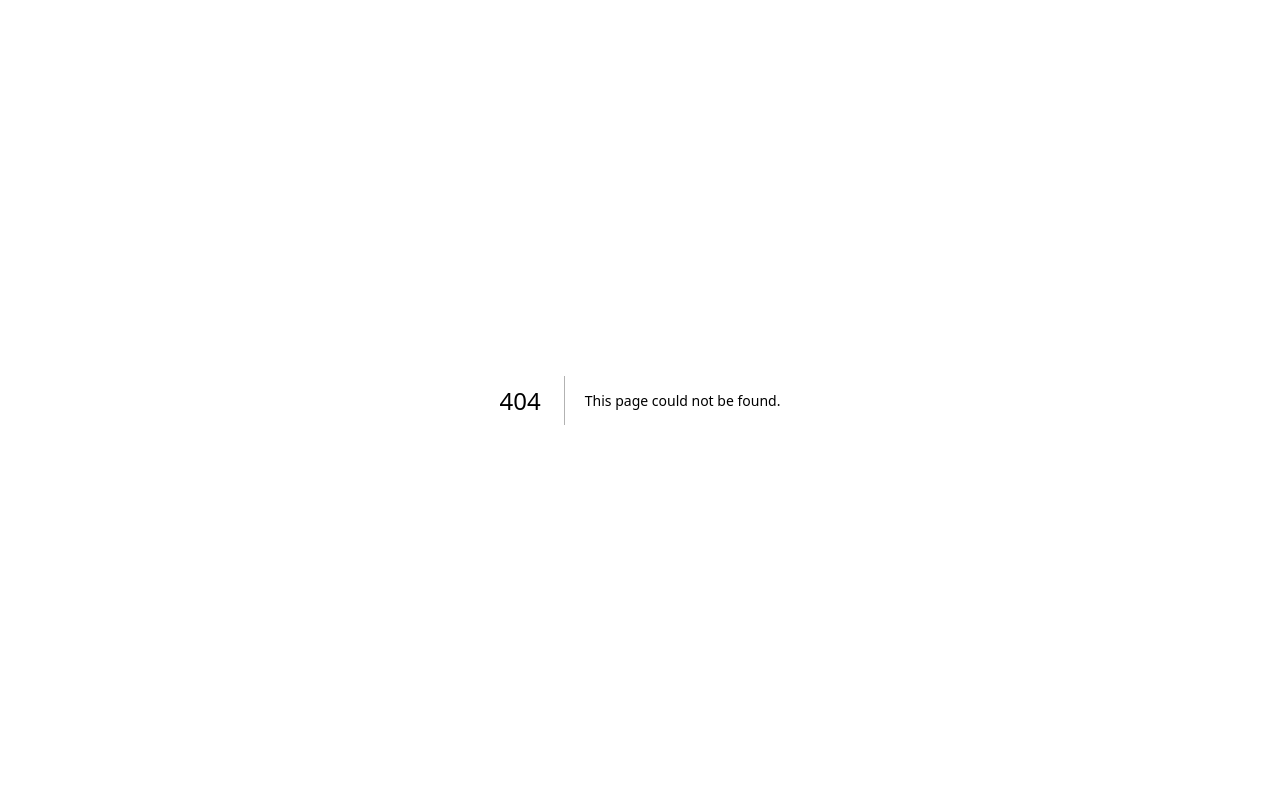
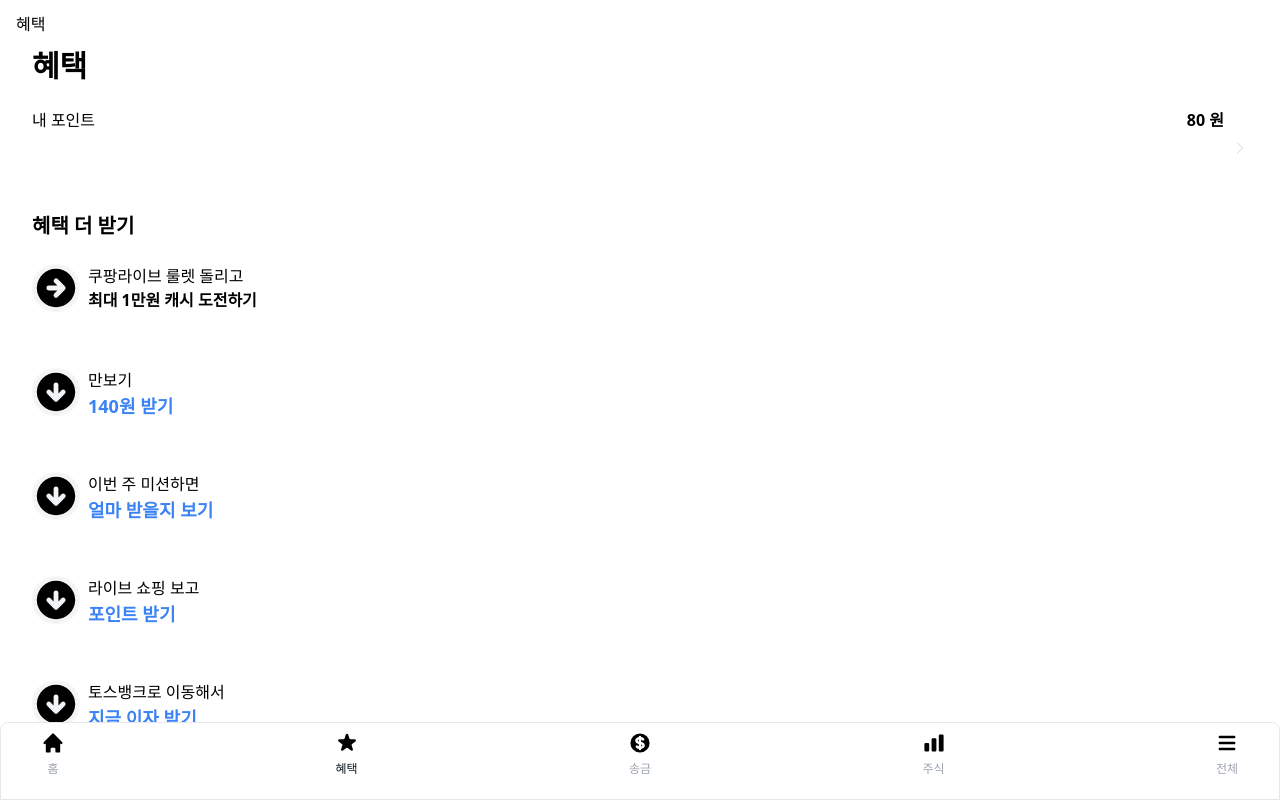
Before and after one commit to daeunkim212/ddos, a Next.js app: page /benefits in a window 1280 px wide. Before the commit this address had no page. Built offline with nearby package versions, Linux system fonts and the light colour scheme.

Commit message:
feat: 혜택 page

```diff
--- /dev/null
+++ b/src/pages/benefits.tsx
@@ -0,0 +1,291 @@
+import Header from "components/atoms/header";
+import Layout from "components/atoms/layout";
+import Item from "components/molecules/item";
+import NavBar from "components/organisms/nav-bar";
+
+export default function Benefits() {
+  const user = {
+    points: "80",
+  };
+  const benefits = [
+    {
+      icons: (
+        <svg
+          xmlns="http://www.w3.org/2000/svg"
+          className="w-full h-full"
+          viewBox="0 0 20 20"
+          fill="currentColor"
+        >
+          <path
+            fillRule="evenodd"
+            d="M10 18a8 8 0 100-16 8 8 0 000 16zm1-11a1 1 0 10-2 0v3.586L7.707 9.293a1 1 0 00-1.414 1.414l3 3a1 1 0 001.414 0l3-3a1 1 0 00-1.414-1.414L11 10.586V7z"
+            clipRule="evenodd"
+          />
+        </svg>
+      ),
+      subTitle: "만보기",
+      title: "140원 받기",
+    },
+    {
+      icons: (
+        <svg
+          xmlns="http://www.w3.org/2000/svg"
+          className="w-full h-full"
+          viewBox="0 0 20 20"
+          fill="currentColor"
+        >
+          <path
+            fillRule="evenodd"
+            d="M10 18a8 8 0 100-16 8 8 0 000 16zm1-11a1 1 0 10-2 0v3.586L7.707 9.293a1 1 0 00-1.414 1.414l3 3a1 1 0 001.414 0l3-3a1 1 0 00-1.414-1.414L11 10.586V7z"
+            clipRule="evenodd"
+          />
+        </svg>
+      ),
+      subTitle: "이번 주 미션하면",
+      title: "얼마 받을지 보기",
+    },
+    {
+      icons: (
+        <svg
+          xmlns="http://www.w3.org/2000/svg"
+          className="w-full h-full"
+          viewBox="0 0 20 20"
+          fill="currentColor"
+        >
+          <path
+            fillRule="evenodd"
+            d="M10 18a8 8 0 100-16 8 8 0 000 16zm1-11a1 1 0 10-2 0v3.586L7.707 9.293a1 1 0 00-1.414 1.414l3 3a1 1 0 001.414 0l3-3a1 1 0 00-1.414-1.414L11 10.586V7z"
+            clipRule="evenodd"
+          />
+        </svg>
+      ),
+      subTitle: "라이브 쇼핑 보고",
+      title: "포인트 받기",
+    },
+    {
+      icons: (
+        <svg
+          xmlns="http://www.w3.org/2000/svg"
+          className="w-full h-full"
+          viewBox="0 0 20 20"
+          fill="currentColor"
+        >
+          <path
+            fillRule="evenodd"
+            d="M10 18a8 8 0 100-16 8 8 0 000 16zm1-11a1 1 0 10-2 0v3.586L7.707 9.293a1 1 0 00-1.414 1.414l3 3a1 1 0 001.414 0l3-3a1 1 0 00-1.414-1.414L11 10.586V7z"
+            clipRule="evenodd"
+          />
+        </svg>
+      ),
+      subTitle: "토스뱅크로 이동해서",
+      title: "지금 이자 받기",
+    },
+    {
+      icons: (
+        <svg
+          xmlns="http://www.w3.org/2000/svg"
+          className="w-full h-full"
+          viewBox="0 0 20 20"
+          fill="currentColor"
+        >
+          <path
+            fillRule="evenodd"
+            d="M10 18a8 8 0 100-16 8 8 0 000 16zm1-11a1 1 0 10-2 0v3.586L7.707 9.293a1 1 0 00-1.414 1.414l3 3a1 1 0 001.414 0l3-3a1 1 0 00-1.414-1.414L11 10.586V7z"
+            clipRule="evenodd"
+          />
+        </svg>
+      ),
+      subTitle: "행운퀴즈 풀고",
+      title: "포인트 받기",
+    },
+    {
+      icons: (
+        <svg
+          xmlns="http://www.w3.org/2000/svg"
+          className="w-full h-full"
+          viewBox="0 0 20 20"
+          fill="currentColor"
+        >
+          <path
+            fillRule="evenodd"
+            d="M10 18a8 8 0 100-16 8 8 0 000 16zm1-11a1 1 0 10-2 0v3.586L7.707 9.293a1 1 0 00-1.414 1.414l3 3a1 1 0 001.414 0l3-3a1 1 0 00-1.414-1.414L11 10.586V7z"
+            clipRule="evenodd"
+          />
+        </svg>
+      ),
+      subTitle: "친구와 함께 토스 켜고",
+      title: "포인트 받기",
+    },
+    {
+      icons: (
+        <svg
+          xmlns="http://www.w3.org/2000/svg"
+          className="w-full h-full"
+          viewBox="0 0 20 20"
+          fill="currentColor"
+        >
+          <path
+            fillRule="evenodd"
+            d="M10 18a8 8 0 100-16 8 8 0 000 16zm1-11a1 1 0 10-2 0v3.586L7.707 9.293a1 1 0 00-1.414 1.414l3 3a1 1 0 001.414 0l3-3a1 1 0 00-1.414-1.414L11 10.586V7z"
+            clipRule="evenodd"
+          />
+        </svg>
+      ),
+      subTitle: "버튼 누루고",
+      title: "10원 받기",
+    },
+    {
+      icons: (
+        <svg
+          xmlns="http://www.w3.org/2000/svg"
+          className="w-full h-full"
+          viewBox="0 0 20 20"
+          fill="currentColor"
+        >
+          <path
+            fillRule="evenodd"
+            d="M10 18a8 8 0 100-16 8 8 0 000 16zm1-11a1 1 0 10-2 0v3.586L7.707 9.293a1 1 0 00-1.414 1.414l3 3a1 1 0 001.414 0l3-3a1 1 0 00-1.414-1.414L11 10.586V7z"
+            clipRule="evenodd"
+          />
+        </svg>
+      ),
+      subTitle: "좋아하는 브랜드에서",
+      title: "브랜드 캐시백 받기",
+    },
+    {
+      icons: (
+        <svg
+          xmlns="http://www.w3.org/2000/svg"
+          className="w-full h-full"
+          viewBox="0 0 20 20"
+          fill="currentColor"
+        >
+          <path
+            fillRule="evenodd"
+            d="M10 18a8 8 0 100-16 8 8 0 000 16zm1-11a1 1 0 10-2 0v3.586L7.707 9.293a1 1 0 00-1.414 1.414l3 3a1 1 0 001.414 0l3-3a1 1 0 00-1.414-1.414L11 10.586V7z"
+            clipRule="evenodd"
+          />
+        </svg>
+      ),
+      subTitle: "토스페이 결제할 때",
+      title: "할인.캐시백 받기",
+    },
+    {
+      icons: (
+        <svg
+          xmlns="http://www.w3.org/2000/svg"
+          className="w-full h-full"
+          viewBox="0 0 20 20"
+          fill="currentColor"
+        >
+          <path
+            fillRule="evenodd"
+            d="M10 18a8 8 0 100-16 8 8 0 000 16zm1-11a1 1 0 10-2 0v3.586L7.707 9.293a1 1 0 00-1.414 1.414l3 3a1 1 0 001.414 0l3-3a1 1 0 00-1.414-1.414L11 10.586V7z"
+            clipRule="evenodd"
+          />
+        </svg>
+      ),
+      subTitle: "카드 쓰고",
+      title: "70,000 받기",
+    },
+  ];
+  const gainedBenefits = [
+    {
+      icons: (
+        <svg
+          xmlns="http://www.w3.org/2000/svg"
+          className="w-full h-full"
+          viewBox="0 0 20 20"
+          fill="currentColor"
+        >
+          <path
+            fillRule="evenodd"
+            d="M10 18a8 8 0 100-16 8 8 0 000 16zm1-11a1 1 0 10-2 0v3.586L7.707 9.293a1 1 0 00-1.414 1.414l3 3a1 1 0 001.414 0l3-3a1 1 0 00-1.414-1.414L11 10.586V7z"
+            clipRule="evenodd"
+          />
+        </svg>
+      ),
+      subTitle: "만보기",
+      title: "140원 받기",
+    },
+  ];
+  return (
+    <>
+      <Layout type="header">
+        <span>혜택</span>
+      </Layout>
+
+      <Layout type="body">
+        <Header type="h1">혜택</Header>
+        <div className="py-2">
+          <Item>
+            <Item.Left>내 포인트</Item.Left>
+            <Item.Right hasArrow={true}>
+              <span className="font-bold">{user.points} 원</span>
+            </Item.Right>
+          </Item>
+        </div>
+        <div className="mt-4">
+          <Header type="h2">혜택 더 받기</Header>
+          <div className="mt-4 space-y-2">
+            <Item>
+              <Item.Left
+                logo={
+                  <svg
+                    xmlns="http://www.w3.org/2000/svg"
+                    className="w-full h-full"
+                    viewBox="0 0 20 20"
+                    fill="currentColor"
+                  >
+                    <path
+                      fillRule="evenodd"
+                      d="M10 18a8 8 0 100-16 8 8 0 000 16zm3.707-8.707l-3-3a1 1 0 00-1.414 1.414L10.586 9H7a1 1 0 100 2h3.586l-1.293 1.293a1 1 0 101.414 1.414l3-3a1 1 0 000-1.414z"
+                      clipRule="evenodd"
+                    />
+                  </svg>
+                }
+              >
+                <div className="flex-col">
+                  <div>쿠팡라이브 룰렛 돌리고</div>
+                  <div className="font-bold">최대 1만원 캐시 도전하기</div>
+                </div>
+              </Item.Left>
+            </Item>
+            {benefits.map((item, i) => (
+              <Item key={i}>
+                <div className="flex justify-between">
+                  <Item.Left logo={item.icons}>
+                    <div className="flex-col">
+                      <div>{item.subTitle}</div>
+                      <div className="text-lg font-bold text-blue-500">
+                        {item.title}
+                      </div>
+                    </div>
+                  </Item.Left>
+                </div>
+              </Item>
+            ))}
+            {gainedBenefits.map((item, i) => (
+              <Item key={i}>
+                <div className="flex justify-between">
+                  <Item.Left logo={item.icons}>
+                    <div className="flex-col">
+                      <div className="text-gray-500">{item.subTitle}</div>
+                      <div className="text-lg font-bold text-gray-500">
+                        {item.title}
+                      </div>
+                    </div>
+                  </Item.Left>
+                </div>
+              </Item>
+            ))}
+          </div>
+        </div>
+      </Layout>
+
+      <Layout type="nav">
+        <NavBar url={"/benefits"} />
+      </Layout>
+    </>
+  );
+}
```
